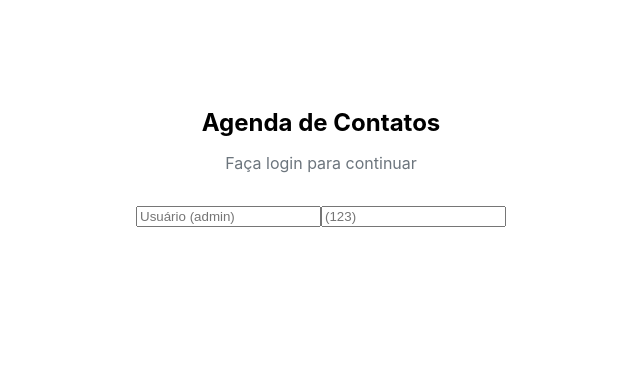
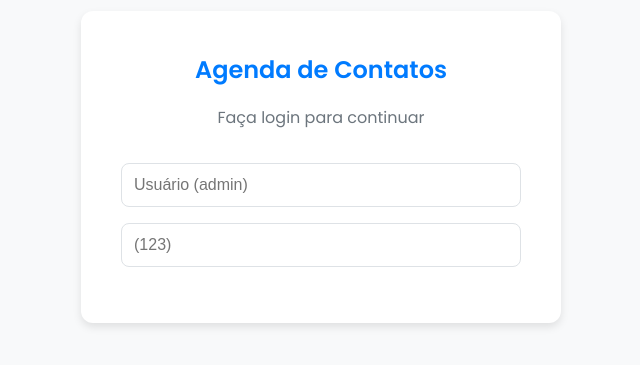
Before and after one commit to rodmig-dev/crud-cond, a React (Create React App) app: page / in a window 1280 px wide. Shown: the part 233-598 px from the top of the page, without its empty margins (319-959 px from the left). Built offline with nearby package versions, Linux system fonts and the light colour scheme.

Commit message:
Adição do arquivo app.css

```diff
--- a/src/App.css
+++ b/src/App.css
@@ -1,38 +1,73 @@
-.App {
-  text-align: center;
+/* Importa uma fonte moderna do Google Fonts */
+@import url('https://fonts.googleapis.com/css2?family=Poppins:wght@300;400;600&display=swap');
+
+/* Define variáveis de cor para fácil manutenção */
+:root {
+  --primary-color: #007bff;
+  --primary-hover-color: #0056b3;
+  --secondary-color: #f8f9fa;
+  --text-color: #333;
+  --border-color: #dee2e6;
+  --background-color: #ffffff;
+  --error-color: #dc3545;
+  --success-color: #28a745;
+  --box-shadow: 0 4px 8px rgba(0, 0, 0, 0.1);
 }
 
-.App-logo {
-  height: 40vmin;
-  pointer-events: none;
+/* Reseta estilos básicos e aplica a fonte global */
+body {
+  margin: 0;
+  font-family: 'Poppins', sans-serif;
+  background-color: var(--secondary-color);
+  color: var(--text-color);
+  line-height: 1.6;
 }
 
-@media (prefers-reduced-motion: no-preference) {
-  .App-logo {
-    animation: App-logo-spin infinite 20s linear;
-  }
+/* Layout principal da aplicação usando Flexbox */
+.app-container {
+  display: flex;
+  min-height: 100vh;
 }
 
-.App-header {
-  background-color: #282c34;
-  min-height: 100vh;
-  display: flex;
-  flex-direction: column;
-  align-items: center;
-  justify-content: center;
-  font-size: calc(10px + 2vmin);
-  color: white;
+/* Estilização do contêiner de conteúdo principal */
+.content {
+  flex-grow: 1; /* Faz o conteúdo ocupar o espaço restante */
+  padding: 2rem;
+  background-color: var(--background-color);
 }
 
-.App-link {
-  color: #61dafb;
+/* Estilos para inputs e botões (padrão) */
+input[type="text"],
+input[type="password"] {
+  width: 100%;
+  padding: 12px;
+  margin-bottom: 1rem;
+  border: 1px solid var(--border-color);
+  border-radius: 8px;
+  box-sizing: border-box; /* Garante que padding não afete a largura total */
+  font-size: 1rem;
+  transition: border-color 0.3s;
 }
 
-@keyframes App-logo-spin {
-  from {
-    transform: rotate(0deg);
-  }
-  to {
-    transform: rotate(360deg);
-  }
+input[type="text"]:focus,
+input[type="password"]:focus {
+  outline: none;
+  border-color: var(--primary-color);
 }
+
+button {
+  padding: 12px 20px;
+  border: none;
+  border-radius: 8px;
+  background-color: var(--primary-color);
+  color: white;
+  font-size: 1rem;
+  font-weight: 600;
+  cursor: pointer;
+  transition: background-color 0.3s, transform 0.2s;
+}
+
+button:hover {
+  background-color: var(--primary-hover-color);
+  transform: translateY(-2px); /* Efeito sutil de elevação */
+}
```
